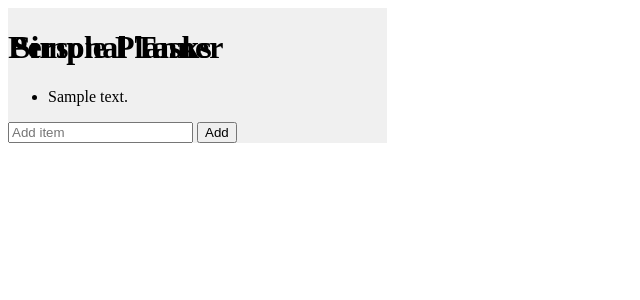
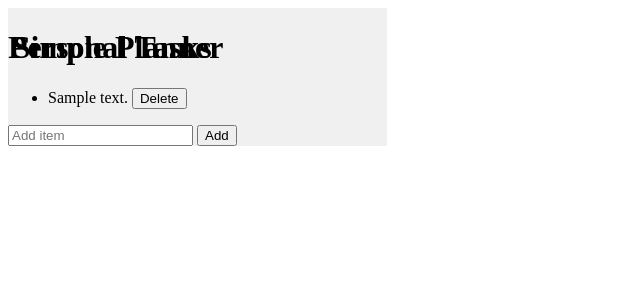
Before and after one commit to anschelburk/simple_planner, a Django app: page /list/ in a window 1280 px wide. Shown: the top 300 px of the page, without its empty margins (0-640 px from the left). Run offline with Django 5.2, Linux system fonts and the light colour scheme; data comes from the database, SQL or seed files in the repository; tables that the repository leaves empty hold one stand-in row (values such as "Sample post"); some libraries are stand-ins or nearby versions.

Commit message:
Troublehsoot editing feature.

```diff
--- a/mysite/planner/templates/list_main_view.html
+++ b/mysite/planner/templates/list_main_view.html
@@ -17,6 +17,7 @@
                     {% for item in items %}
                         <li id="item-{{ item.pk }}" hx-get="{% url 'list_update_item' pk=item.pk %}" hx-swap="outerHTML">
                             {{ item.content }}
+                            <button hx-delete="{% url 'list_delete_item' pk=item.pk %}" hx-target="#item-{{ item.pk }}" hx-swap="outerHTML">Delete</button>
                         </li>
                     {% endfor %}
                 </ul>
--- a/mysite/planner/urls.py
+++ b/mysite/planner/urls.py
@@ -9,5 +9,7 @@
     path('calendar/', views.calendar_view, name='calendar'),
     path('list/', views.list_view_items, name='list_view_items'),
     path('list/add_item/', views.list_add_item, name='list_add_item'),
+    path('list/delete_item/<int:pk>/', views.list_delete_item, name='list_delete_item'),
     path('list/update_item/<int:pk>/', views.list_update_item, name='list_update_item'),
+
 ]
--- a/mysite/planner/views.py
+++ b/mysite/planner/views.py
@@ -4,7 +4,7 @@
 from .forms import ListItemUpdateForm
 from .models import Event, ListName, ListItem
 from collections import defaultdict
-from django.http import JsonResponse
+from django.http import JsonResponse, HttpResponse
 from django.middleware.csrf import get_token
 from django.shortcuts import get_object_or_404, render
 from django.views.decorators.csrf import csrf_exempt
@@ -156,3 +156,21 @@
     item = ListItem.objects.create(content=content, list_name=list_name)
     logger.debug(f"list_add_item: Item created: {item}")
     return render(request, "list_item.html", {"item": item})
+
+def list_delete_item(request, pk):
+    """
+    Handles deleting a ListItem.
+
+    Args:
+        request: The HTTP request object.
+        pk: The primary key of the ListItem to delete.
+
+    Returns:
+        An HTTP response.
+    """
+    item = get_object_or_404(ListItem, pk=pk)
+
+    if request.method == "DELETE":
+        item.delete()
+        return HttpResponse("")  # Return an empty response
+    return HttpResponse(status=405) # Return a 405 error if the request is not a DELETE request
```
